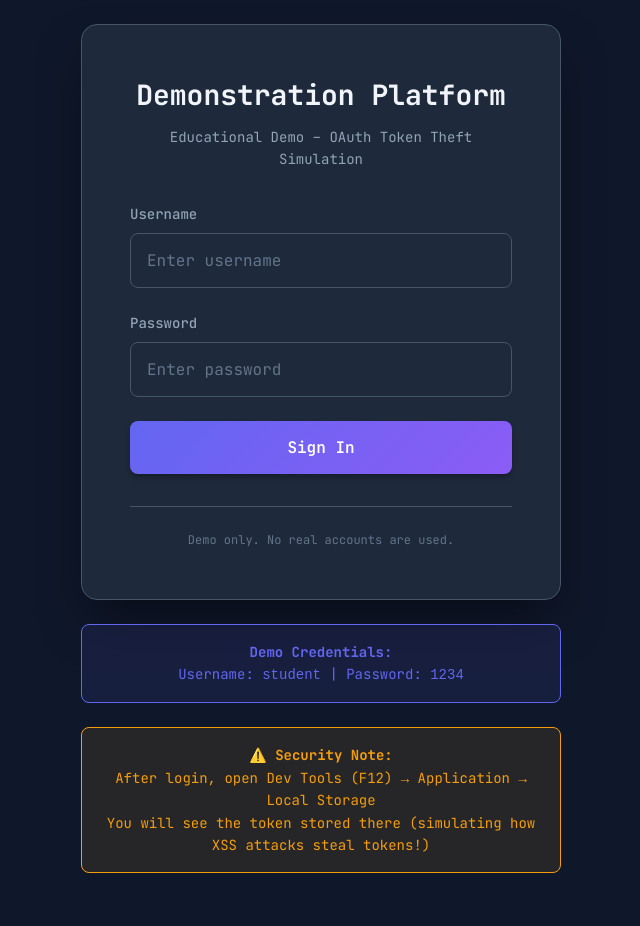
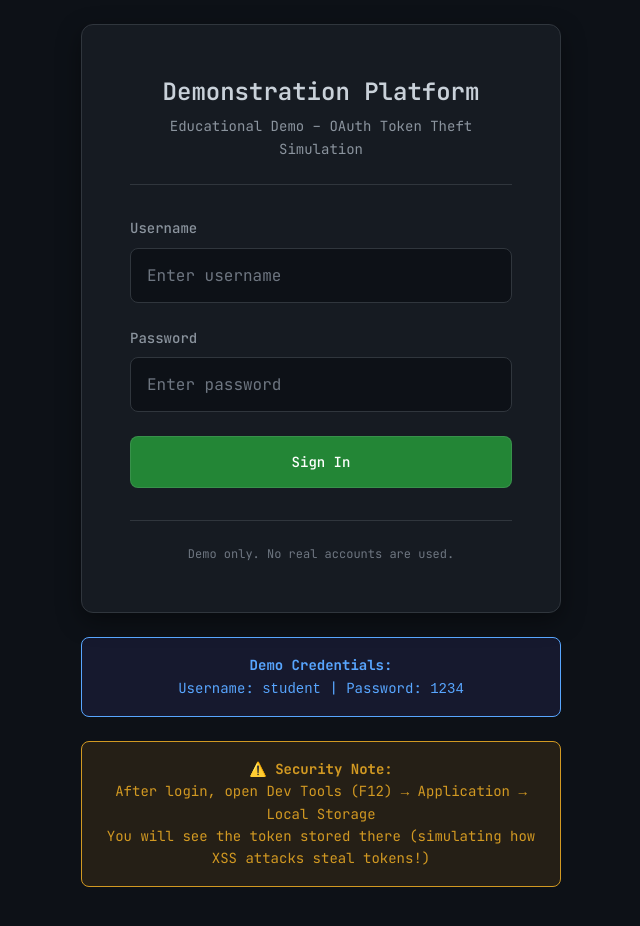
Before and after one commit to 3zzozi/Demonstration-Platform, a Next.js app: page /login in a window 1280 px wide. Shown: the top 926 px of the page, without its empty margins (319-959 px from the left). Built offline with nearby package versions, Linux system fonts and the light colour scheme.

Commit message:
adding elements

```diff
--- a/app/globals.css
+++ b/app/globals.css
@@ -15,32 +15,32 @@
    ========================================================================== */
 
 :root {
-  /* Dark Theme Colors */
-  --bg-primary: #0f172a;
-  --bg-secondary: #1e293b;
-  --bg-card: #334155;
-  --bg-input: #1e293b;
+  /* GitHub Dark Theme Colors */
+  --bg-primary: #0d1117;
+  --bg-secondary: #161b22;
+  --bg-card: #21262d;
+  --bg-input: #0d1117;
 
   /* Text Colors */
-  --text-primary: #f1f5f9;
-  --text-secondary: #94a3b8;
-  --text-muted: #64748b;
+  --text-primary: #c9d1d9;
+  --text-secondary: #8b949e;
+  --text-muted: #6e7681;
 
-  /* Accent Colors */
-  --accent-primary: #6366f1;
-  --accent-secondary: #8b5cf6;
-  --accent-hover: #4f46e5;
+  /* Accent Colors (GitHub Blue) */
+  --accent-primary: #58a6ff;
+  --accent-secondary: #388bfd;
+  --accent-hover: #79c0ff;
 
   /* Status Colors */
-  --success: #22c55e;
-  --warning: #f59e0b;
-  --error: #ef4444;
-  --danger: #dc2626;
+  --success: #3fb950;
+  --warning: #d29922;
+  --error: #f85149;
+  --danger: #da3633;
 
   /* Borders & Shadows */
-  --border-color: #475569;
-  --shadow-card: 0 25px 50px -12px rgba(0, 0, 0, 0.5);
-  --shadow-button: 0 4px 6px -1px rgba(0, 0, 0, 0.3);
+  --border-color: #30363d;
+  --shadow-card: 0 8px 24px rgba(0, 0, 0, 0.4);
+  --shadow-button: 0 1px 0 rgba(0, 0, 0, 0.3);
 
   /* Spacing */
   --spacing-xs: 0.25rem;
@@ -50,11 +50,11 @@
   --spacing-xl: 2rem;
   --spacing-2xl: 3rem;
 
-  /* Border Radius */
-  --radius-sm: 0.375rem;
-  --radius-md: 0.5rem;
-  --radius-lg: 0.75rem;
-  --radius-xl: 1rem;
+  /* Border Radius (GitHub style) */
+  --radius-sm: 6px;
+  --radius-md: 8px;
+  --radius-lg: 12px;
+  --radius-xl: 16px;
 }
 
 /* ==========================================================================
@@ -102,7 +102,7 @@ main {
 .card {
   background-color: var(--bg-secondary);
   border: 1px solid var(--border-color);
-  border-radius: var(--radius-xl);
+  border-radius: var(--radius-lg);
   padding: var(--spacing-2xl);
   box-shadow: var(--shadow-card);
 }
@@ -110,13 +110,15 @@ main {
 .card-header {
   text-align: center;
   margin-bottom: var(--spacing-xl);
+  padding-bottom: var(--spacing-lg);
+  border-bottom: 1px solid var(--border-color);
 }
 
 .card-title {
-  font-size: 1.75rem;
-  font-weight: 700;
+  font-size: 1.5rem;
+  font-weight: 600;
   color: var(--text-primary);
-  margin-bottom: var(--spacing-sm);
+  margin-bottom: var(--spacing-xs);
 }
 
 .card-subtitle {
@@ -171,33 +173,33 @@ main {
   width: 100%;
   padding: var(--spacing-md) var(--spacing-lg);
   font-family: 'JetBrains Mono', monospace;
-  font-size: 1rem;
-  font-weight: 600;
-  border: none;
+  font-size: 0.875rem;
+  font-weight: 500;
+  border: 1px solid rgba(255, 255, 255, 0.1);
   border-radius: var(--radius-md);
   cursor: pointer;
   transition: all 0.2s;
+  background-color: #238636;
+  color: #ffffff;
 }
 
 .btn-primary {
-  background: linear-gradient(135deg, var(--accent-primary) 0%, var(--accent-secondary) 100%);
-  color: white;
-  box-shadow: var(--shadow-button);
+  background-color: #238636;
+  color: #ffffff;
+  border: 1px solid rgba(240, 246, 252, 0.1);
 }
 
 .btn-primary:hover {
-  background: linear-gradient(135deg, var(--accent-hover) 0%, var(--accent-primary) 100%);
-  transform: translateY(-1px);
+  background-color: #2ea043;
 }
 
 .btn-primary:active {
-  transform: translateY(0);
+  background-color: #238636;
 }
 
 .btn-primary:disabled {
-  opacity: 0.6;
+  opacity: 0.5;
   cursor: not-allowed;
-  transform: none;
 }
 
 /* ==========================================================================
@@ -242,26 +244,29 @@ main {
 .profile-header {
   text-align: center;
   margin-bottom: var(--spacing-xl);
+  padding-bottom: var(--spacing-lg);
+  border-bottom: 1px solid var(--border-color);
 }
 
 .profile-welcome {
-  font-size: 1.5rem;
-  font-weight: 700;
+  font-size: 1.25rem;
+  font-weight: 600;
   color: var(--text-primary);
   margin-bottom: var(--spacing-xs);
 }
 
 .profile-role {
-  font-size: 1rem;
+  font-size: 0.875rem;
   color: var(--accent-primary);
-  font-weight: 500;
+  font-weight: 400;
 }
 
 .data-section {
   background-color: var(--bg-card);
-  border-radius: var(--radius-lg);
-  padding: var(--spacing-lg);
-  margin-bottom: var(--spacing-lg);
+  border: 1px solid var(--border-color);
+  border-radius: var(--radius-md);
+  padding: var(--spacing-md);
+  margin-bottom: var(--spacing-md);
 }
 
 .data-title {
@@ -292,38 +297,20 @@ main {
 .data-value {
   color: var(--text-primary);
   font-size: 0.875rem;
-  font-weight: 500;
+  font-weight: 400;
   text-align: right;
 }
 
 .token-preview {
   background-color: var(--bg-primary);
-  border-radius: var(--radius-md);
-  padding: var(--spacing-md);
+  border: 1px solid var(--border-color);
+  border-radius: var(--radius-sm);
+  padding: var(--spacing-sm);
   font-size: 0.75rem;
   color: var(--text-secondary);
   word-break: break-all;
   margin-top: var(--spacing-sm);
-}
-
-.countdown {
-  text-align: center;
-  padding: var(--spacing-lg);
-  background-color: var(--bg-card);
-  border-radius: var(--radius-lg);
-  margin-bottom: var(--spacing-lg);
-}
-
-.countdown-number {
-  font-size: 2.5rem;
-  font-weight: 700;
-  color: var(--warning);
-}
-
-.countdown-label {
-  font-size: 0.75rem;
-  color: var(--text-muted);
-  text-transform: uppercase;
+  font-family: monospace;
 }
 
 /* ==========================================================================
```
